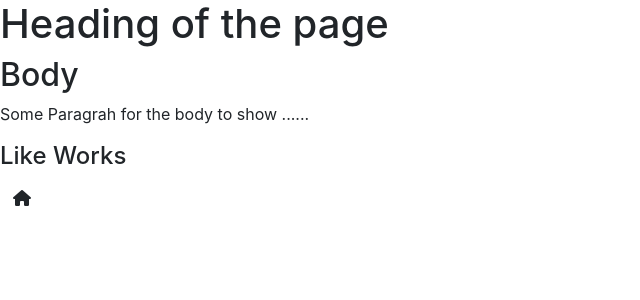
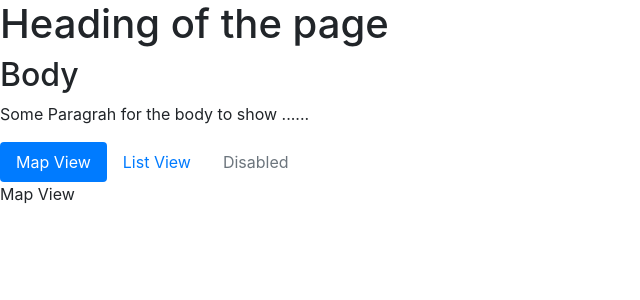
Before and after one commit to onkarnirhali/Angular, an Angular app: page / in a window 1280 px wide. Shown: the top 300 px of the page, without its empty margins (0-640 px from the left). Built offline with nearby package versions, Linux system fonts and the light colour scheme.

Commit message:
ngSwitchCase

```diff
--- a/angular.json
+++ b/angular.json
@@ -7,7 +7,10 @@
       "projectType": "application",
       "schematics": {
         "@schematics/angular:component": {
-          "style": "scss"
+          "style": [
+            "../node_modules/font-awesome/css/font-awesome.css",
+            "scss"
+          ]
         }
       },
       "root": "",
--- a/src/app/like/like.component.html
+++ b/src/app/like/like.component.html
@@ -1,4 +1,34 @@
-<div>
+<!-- <div>
     <h4>Like Works</h4>
-    <button class="btn"><i class="fa fa-home"></i></button>
+    <button class="btn">
+        <i class="fa fa-heart"
+        [class.highlighted]="isLiked"
+        (click)="onClickLiked()"
+         aria-hidden="true"></i>
+    </button>
+     <fa-icon class="approve" [icon]="['fas', 'check-circle']"></fa-icon>
+</div> -->
+
+<!-- <div *ngIf="courses.length > 0; else unavailale">
+    Courses Available at this region
 </div>
+<ng-template #unavailale>
+    Courses Not Available at this region in Masses
+<ng-template>  -->
+
+    <ul class="nav nav-pills">
+        <li  [class.active]="viewMode == 'map'">
+          <a class="nav-link active" (click)="viewMode = 'map'">Map View</a>
+        </li>
+        <li [class.active]="viewMode == 'list'">
+          <a class="nav-link" (click)="viewMode = 'list'">List View</a>
+        </li>
+        <li>
+          <a class="nav-link disabled" href="#">Disabled</a>
+        </li>
+      </ul>
+
+      <div [ngSwitch] = "viewMode">
+          <div *ngSwitchCase="'map'">Map View</div>
+          <div *ngSwitchCase="'list'">List View</div>
+      </div>
--- a/src/app/like/like.component.scss
+++ b/src/app/like/like.component.scss
@@ -0,0 +1,21 @@
+// @import "../node_modules/bootstrap-icons/icons";
+
+
+.btn {
+    color:  #ec1414;
+    .fa {
+        color: red($color: #ec1414);
+    }
+
+    .fa-heart {
+        color: #cccccc;
+    }
+
+    .highlighted {
+        color: deepskyblue;
+    }
+}
+
+// .highlighted {
+//     color: darkgreen;
+// }
--- a/src/app/like/like.component.ts
+++ b/src/app/like/like.component.ts
@@ -8,9 +8,15 @@ import { Component, OnInit } from '@angular/core';
 export class LikeComponent implements OnInit {
   constructor() { }
 
-  isLiked: false;
+  isLiked: boolean;
+  courses = [1];
+  viewMode = 'map';
 
   ngOnInit(): void {
   }
 
+  onClickLiked () {
+    this.isLiked = !this.isLiked;
+  }
+
 }
--- a/src/index.html
+++ b/src/index.html
@@ -6,7 +6,7 @@
   <base href="/">
   <meta name="viewport" content="width=device-width, initial-scale=1">
   <link rel="icon" type="image/x-icon" href="favicon.ico">
-  <link rel="stylesheet" href="../node_modules/font-awesome/css/font-awesome.min.css">
+  <!-- <link rel="stylesheet" href="../node_modules/font-awesome/css/font-awesome.min.css"> -->
 </head>
 <body>
   <app-root></app-root>
--- a/src/styles.scss
+++ b/src/styles.scss
@@ -1,3 +1,5 @@
 /* You can add global styles to this file, and also import other style files */
 
 @import "~bootstrap/dist/css/bootstrap.css";
+@import "../node_modules/bootstrap/dist/css/bootstrap.min.css";
+@import "../node_modules/font-awesome/css/font-awesome.css";
```
